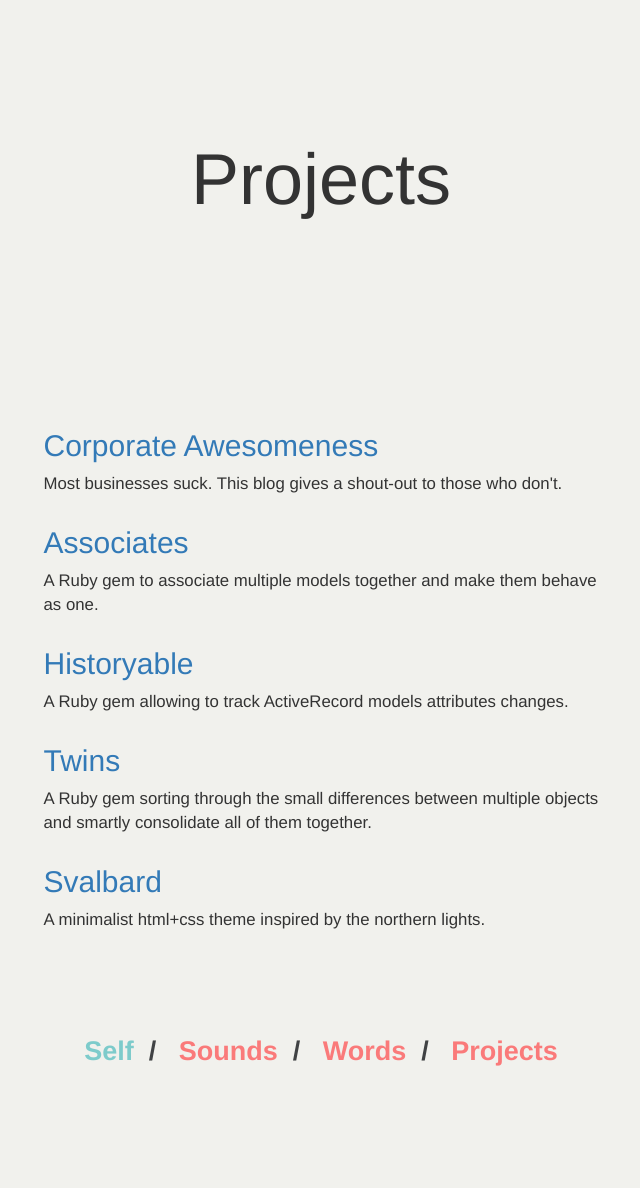
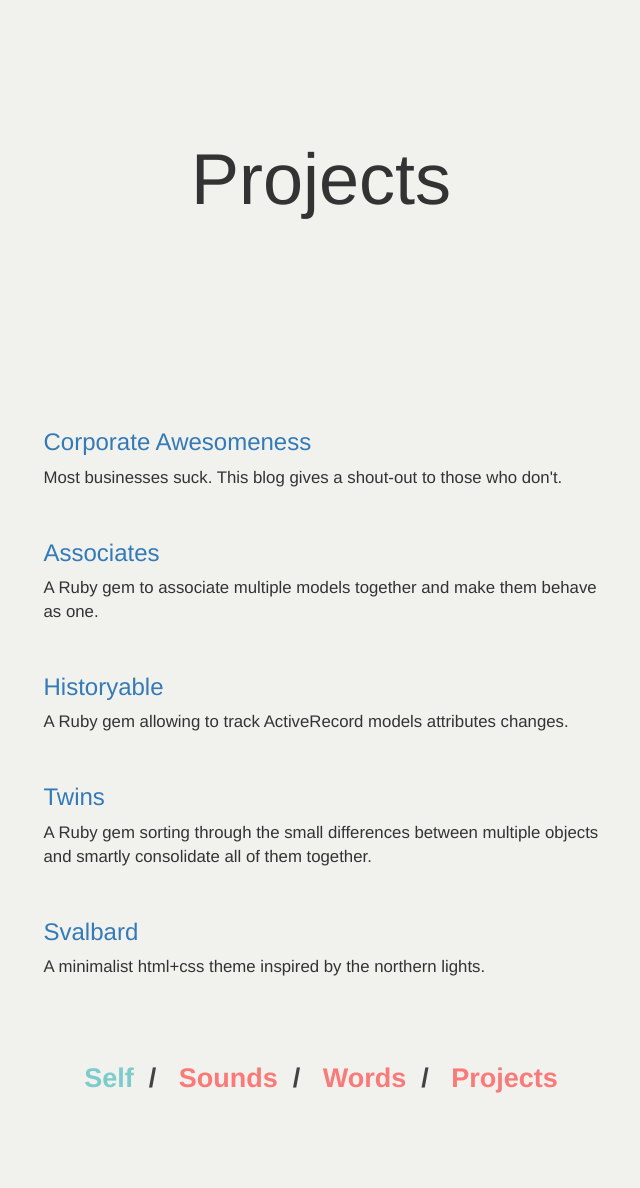
Before and after one commit to phildionne/phildionne.com, a Jekyll site: the page built from projects/index.html, in a window 1280 px wide. Shown: the whole page, without its empty margins (319-959 px from the left). Built offline with Jekyll 4.4.1, drawn with Linux system fonts in a browser that asks for light colours; nearby versions of some CDN libraries; some web fonts are replaced; library files that are not in the unit come from our copies; before the commit the page ends 1161 px from its top, so only the background shows below that.

Commit message:
Rework project-list styles

```diff
--- a/assets/css/style.css
+++ b/assets/css/style.css
@@ -114,7 +114,14 @@ a:focus {
   background-color: #f1f1ed;
 }
 .project-list {
-  margin-bottom: 90px;
+  margin-bottom: 60px;
+}
+.project-list .project {
+  margin-bottom: 20px;
+}
+.project-list .project .title {
+  font-size: 24px;
+  margin-bottom: 10px;
 }
 .project-list .project .description {
   font-size: 16.8px;
```
Also changed, not shown: assets/css/style.less (+7 -2 lines).
